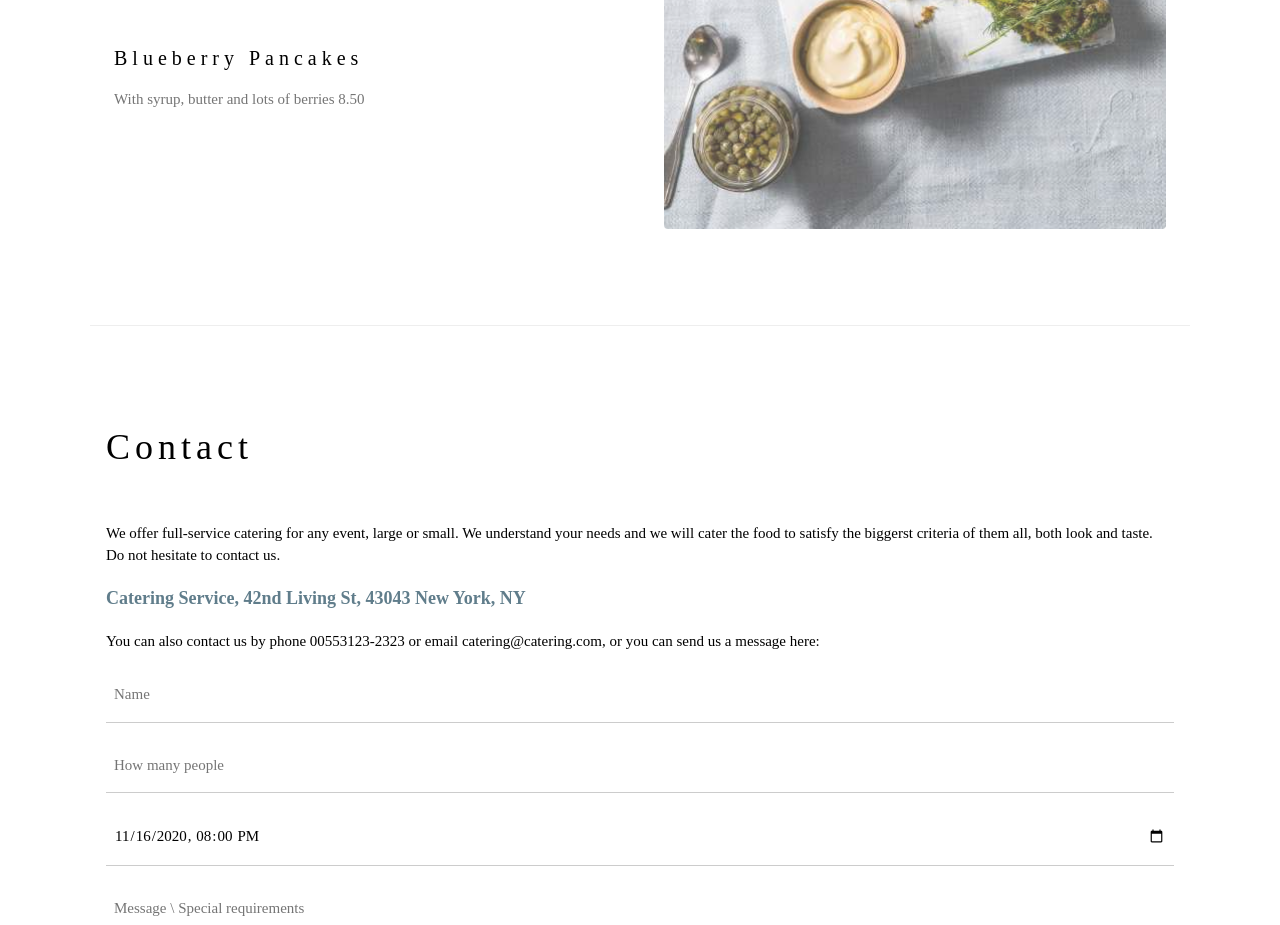
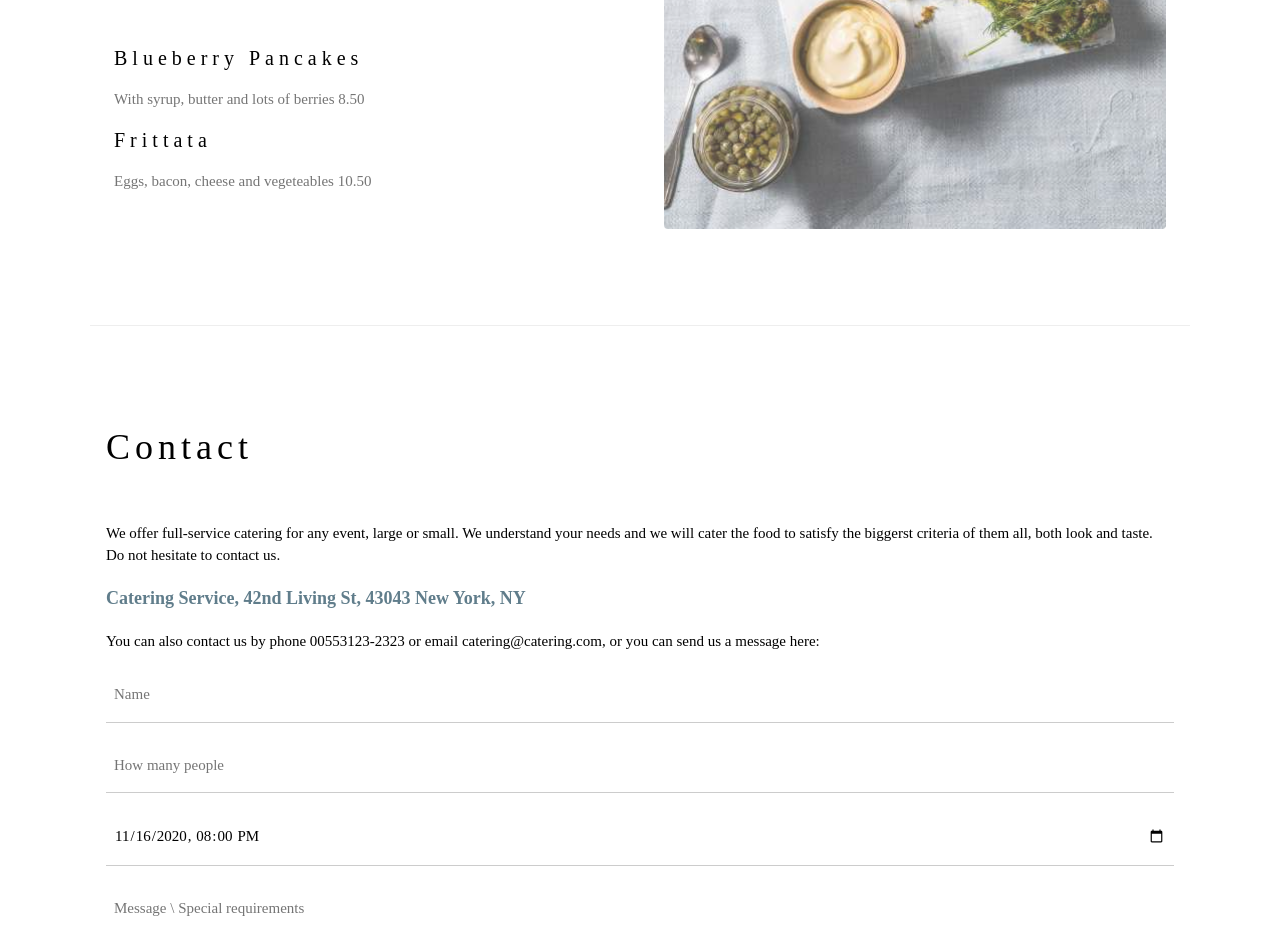
Before and after one commit to DomingosLemos/mywebsite, a plain HTML site: page index.html in a window 1280 px wide. Shown: the part 2060-2985 px from the top of the page. Drawn offline with nearby package versions, Linux system fonts and the light colour scheme.

Commit message:
Adicionado o item Frittata ao menu

```diff
--- a/index.html
+++ b/index.html
@@ -73,6 +73,9 @@
 
       <h4>Blueberry Pancakes</h4>
       <p class="w3-text-grey">With syrup, butter and lots of berries 8.50</p>
+
+      <h4>Frittata</h4>
+      <p class="w3-text-grey">Eggs, bacon, cheese and vegeteables 10.50</p>
     </div>
 
     <div class="w3-col l6 w3-padding-large">
```
